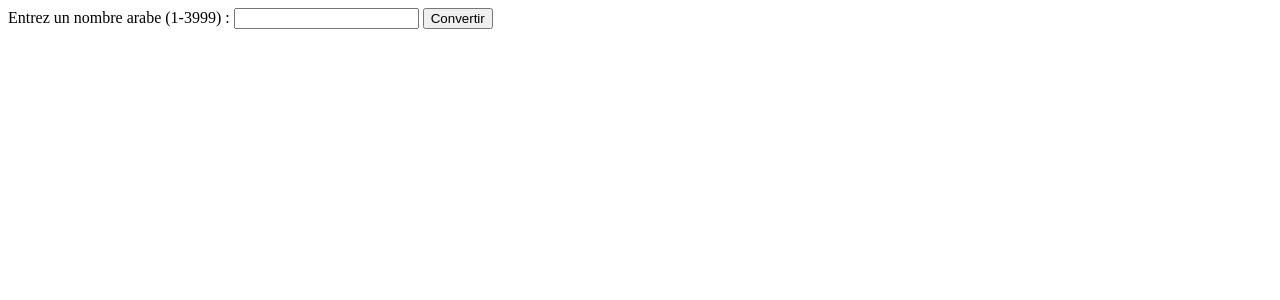
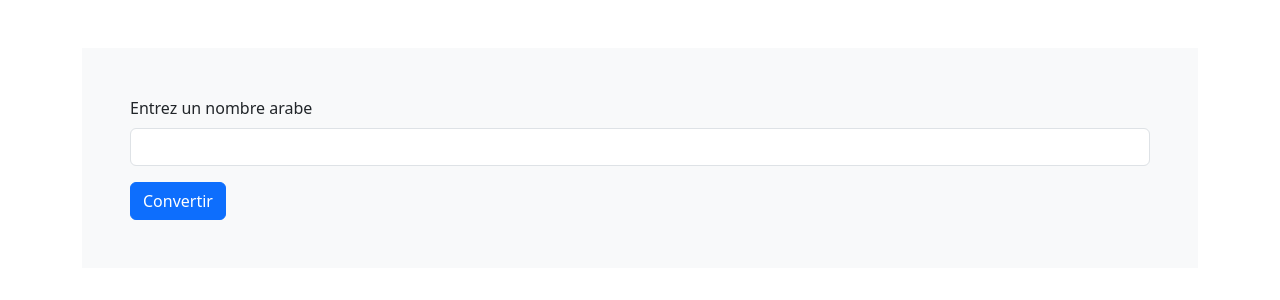
Before and after one commit to amandaelfassy1/kataroman, a PHP site: page / in a window 1280 px wide. Shown: the top 300 px of the page. Run offline with PHP 8.4, Linux system fonts and the light colour scheme.

Commit message:
add style css

```diff
--- a/index.php
+++ b/index.php
@@ -1,5 +1,5 @@
 <?php
-require_once 'RomanNumeralsConverter.php'; // Inclure la classe RomanNumeralsConverter
+require_once 'RomanNumeralsConverter.php';
 
 $converter = new RomanNumeralsConverter();
 
@@ -7,7 +7,7 @@ if ($_SERVER['REQUEST_METHOD'] === 'POST') {
     $arabicNumber = filter_input(INPUT_POST, 'arabicNumber', FILTER_VALIDATE_INT);
     if ($arabicNumber !== false && $arabicNumber >= 1 && $arabicNumber <= 3999) {
         $romanNumeral = $converter->convertToRoman($arabicNumber);
-        echo "La représentation romaine de $arabicNumber est : $romanNumeral";
+        echo '<div class="container pt-5">La représentation romaine de ' . $arabicNumber . ' est : ' . $romanNumeral . '</div>';
     } else {
         echo "Entrez un nombre arabe valide (1-3999).";
     }
@@ -18,13 +18,23 @@ if ($_SERVER['REQUEST_METHOD'] === 'POST') {
 <!DOCTYPE html>
 <html>
 <head>
+    <meta charset="UTF-8" />
+    <meta http-equiv="X-UA-Compatible" content="IE=edge" />
+    <meta name="viewport" content="width=device-width, initial-scale=1.0" />
+    <link rel="stylesheet" type="text/css" href="styles.css" />
+    <link href="https://cdn.jsdelivr.net/npm/bootstrap@5.3.2/dist/css/bootstrap.min.css" rel="stylesheet" integrity="sha384-T3c6CoIi6uLrA9TneNEoa7RxnatzjcDSCmG1MXxSR1GAsXEV/Dwwykc2MPK8M2HN" crossorigin="anonymous">
+    <script src="https://cdn.jsdelivr.net/npm/bootstrap@5.3.2/dist/js/bootstrap.bundle.min.js" integrity="sha384-C6RzsynM9kWDrMNeT87bh95OGNyZPhcTNXj1NW7RuBCsyN/o0jlpcV8Qyq46cDfL" crossorigin="anonymous"></script>
     <title>Convertisseur de nombres romains</title>
 </head>
 <body>
-    <form method="POST">
-        <label for="arabicNumber">Entrez un nombre arabe (1-3999) : </label>
-        <input type="number" id="arabicNumber" name="arabicNumber" required>
-        <input type="submit" value="Convertir">
-    </form>
+    <div class="container pt-5">
+        <form method="POST">
+            <div class="mb-3 p-5 bg-light">
+                <label for="arabicNumber" class="form-label">Entrez un nombre arabe</label>
+                <input type="number" class="form-control" id="arabicNumber" name="arabicNumber" required>
+                <input class="mt-3 btn btn-primary" type="submit" value="Convertir">
+            </div>
+        </form>
+    </div>
 </body>
 </html>
```
Also changed, not shown: style.css (added).
